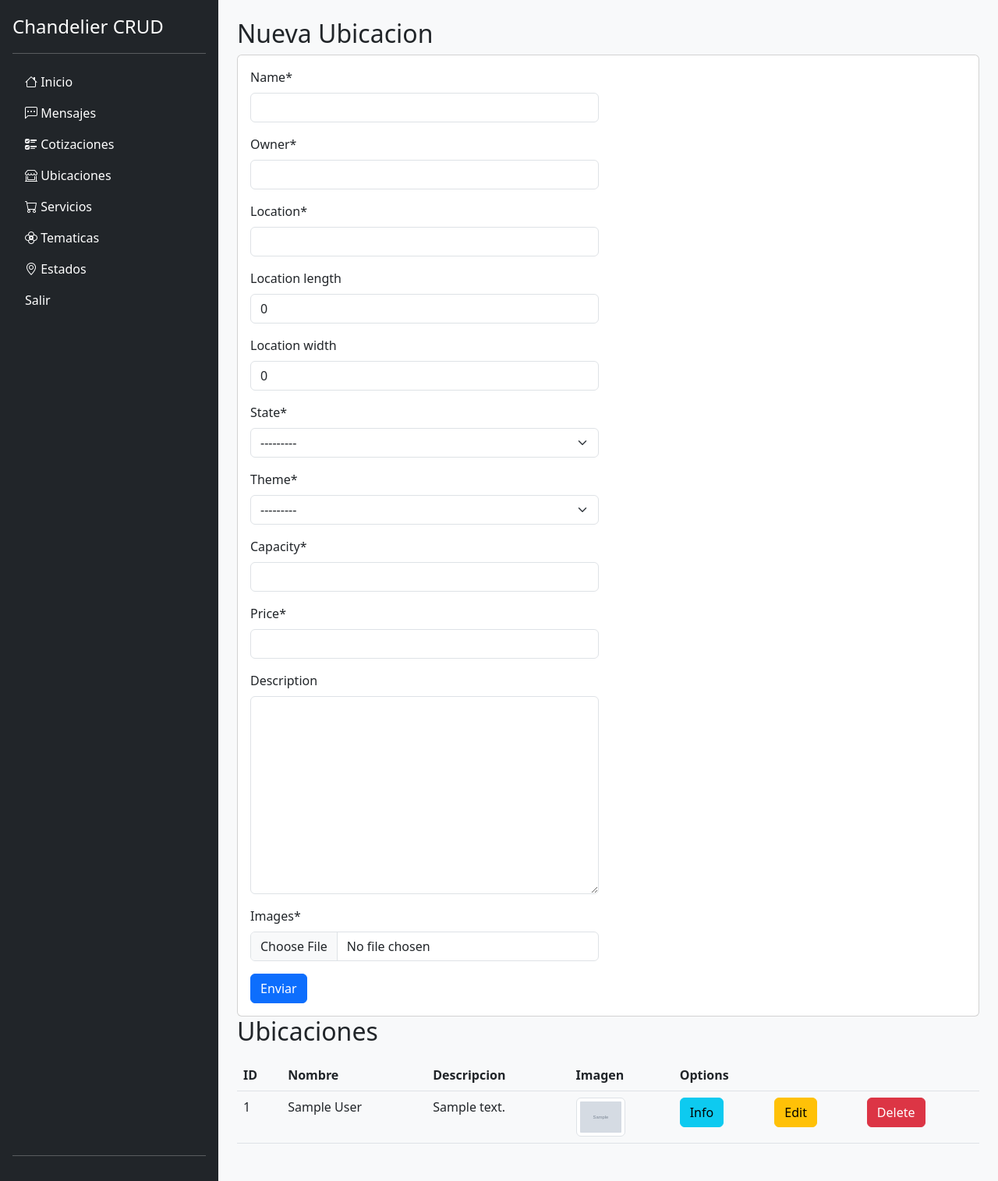
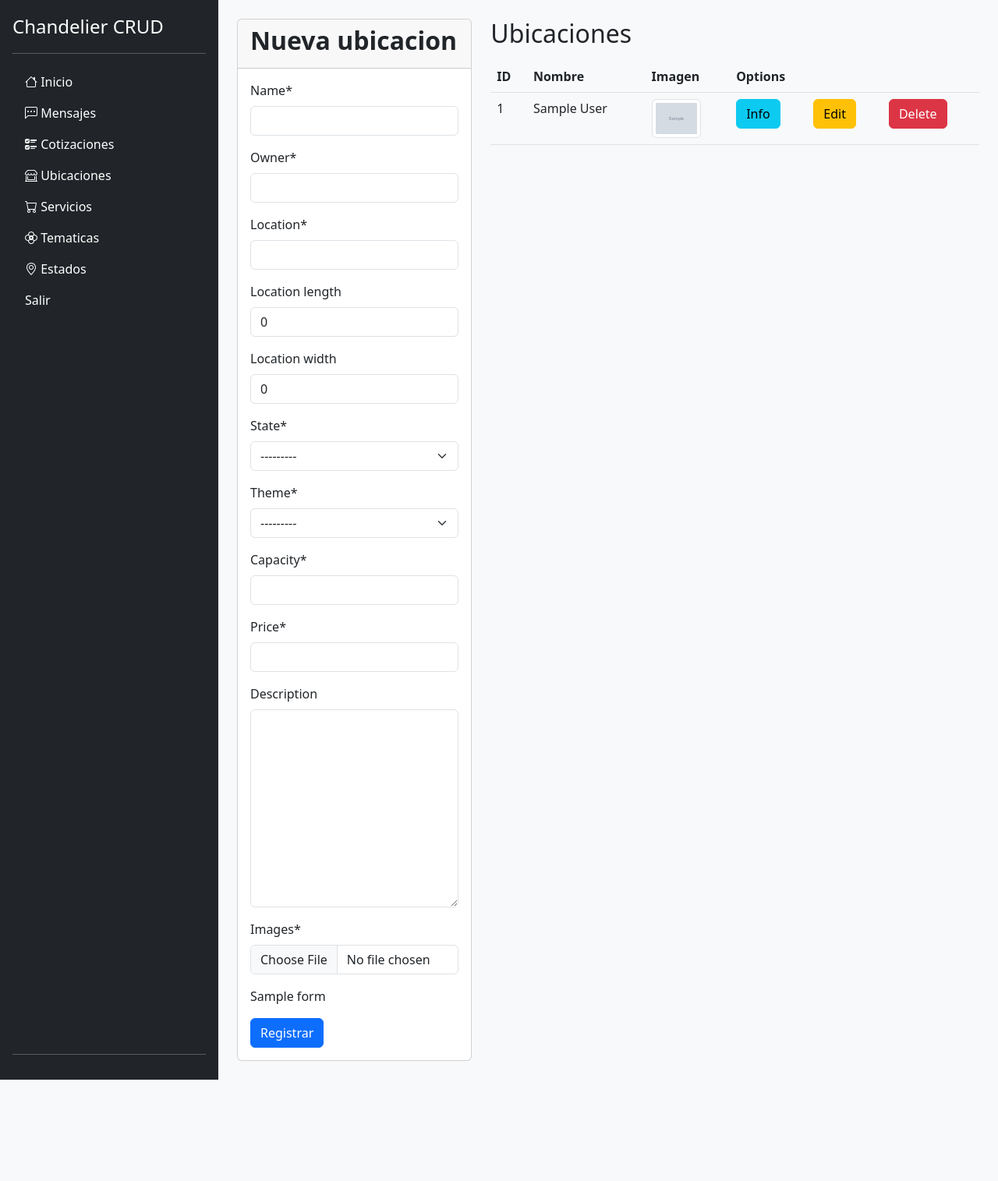
Before and after one commit to AlexOT03/Chandelier_Web2.0, a Django app: template chandelier_web/apps/admin_page_locations/templates/AdminLocations.html in a window 1280 px wide. Shown: the whole page at 78% size. After the commit the page ends 1385 px from the top, so only its background shows below. Run offline with Django 4.2, Linux system fonts and the light colour scheme; tables that the repository leaves empty hold one stand-in row (values such as "Sample post"); the template is opened without the code that fills it: values that come from a table or form of the project are taken from there, most other values are stand-ins (such as "Sample title", 1, 10 or a date in 2020); grey boxes marked "Sample" are stand-in pictures; parts of the project's set-up code (start-up, migrations or seed data) failed here and were passed over; some libraries are stand-ins or nearby versions.

Commit message:
Chandelier Web | Reboot, formset funcional

```diff
--- a/chandelier_web/apps/admin_page/static/css/base.css
+++ b/chandelier_web/apps/admin_page/static/css/base.css
@@ -1,3 +1,22 @@
 .disable{
     pointer-events: none;
 }
+
+.scrollview-wrapper-x {
+    display: flex;
+    overflow-x: auto;
+    scroll-snap-type: x mandatory;
+    scroll-behavior: smooth;
+    scrollbar-width: none;
+    /* Oculta la barra de desplazamiento del navegador */
+    -ms-overflow-style: none;
+    /* Oculta la barra de desplazamiento en Internet Explorer y Microsoft Edge */
+  }
+
+  .scrollview-item {
+    flex: 0 0 auto;
+    width: 180px;
+    height: auto;
+    margin-right: 20px;
+    scroll-snap-align: start;
+  }
--- a/chandelier_web/apps/admin_page_locations/templates/AdminLocations.html
+++ b/chandelier_web/apps/admin_page_locations/templates/AdminLocations.html
@@ -6,30 +6,29 @@
 {% block content %}
     <div class="container px-4 py-4">
         <div class="row">
-            <div class="col">
-                <h2>Nueva Ubicacion</h2>
+            <div class="col-sm-12 col-md-6 col-lg-4 col-xl-4">
                 <div class="card">
+                    <div class="card-header">
+                        <h2><strong>Nueva ubicacion</strong></h2>
+                    </div>
                     <div class="card-body">
                         <form method="POST" enctype="multipart/form-data">
                             {% csrf_token %}
-                            <div class="row">
-                                <div class="col">
-                                    {{ ubicacion_form|crispy }}
+                            {{ form_locations|crispy }}
+                            <div class="scrollview-wrapper-x">
+                                {{ form_hours.management_form }}
+                                {% for form in form_hours %}
+                                <div class="scrollview-item">
+                                    {{ form|crispy }}
                                 </div>
-                                <div class="col">
-                                    {% for form in horario_formset %}
-                                        {{ form|crispy }}
-                                    {% endfor %}
-                                </div>
+                                {% endfor %}
                             </div>
-                            <button type="submit" class="btn btn-primary">Enviar</button>
+                            <button type="submit" class="btn btn-primary">Registrar</button>
                         </form>
                     </div>
                 </div>
             </div>
-        </div>
-        <div class="row">
-            <div class="col">
+            <div class="col-sm-12 col-md-6 col-lg-8 col-xl-8">
                 <h2>Ubicaciones</h2>
                 <div class="table-responsive py-2">
                     <table class="table table-hover">
@@ -37,7 +36,6 @@
                             <tr>
                                 <th>ID</th>
                                 <th>Nombre</th>
-                                <th>Descripcion</th>
                                 <th>Imagen</th>
                                 <th colspan="3">Options</th>
                             </tr>
@@ -47,7 +45,6 @@
                             <tr>
                                 <td>{{ location.id }}</td>
                                 <td>{{ location.name }}</td>
-                                <td>{{ location.description|truncatechars:50 }}</td>
                                 <td><img src="{{ location.images.url}}" alt="connect" class="img-fluid img-thumbnail"  style="max-height:50px"> </td>
                                 <td><a href="#" class="btn btn-info">Info</a></td>
                                 <td><a href="#" class="btn btn-warning">Edit</a></td>
```
Also changed, not shown: chandelier_web/apps/admin_page_locations/views.py (+30 -27 lines), chandelier_web/apps/home_page/templates/index.html (+0 -7 lines).
